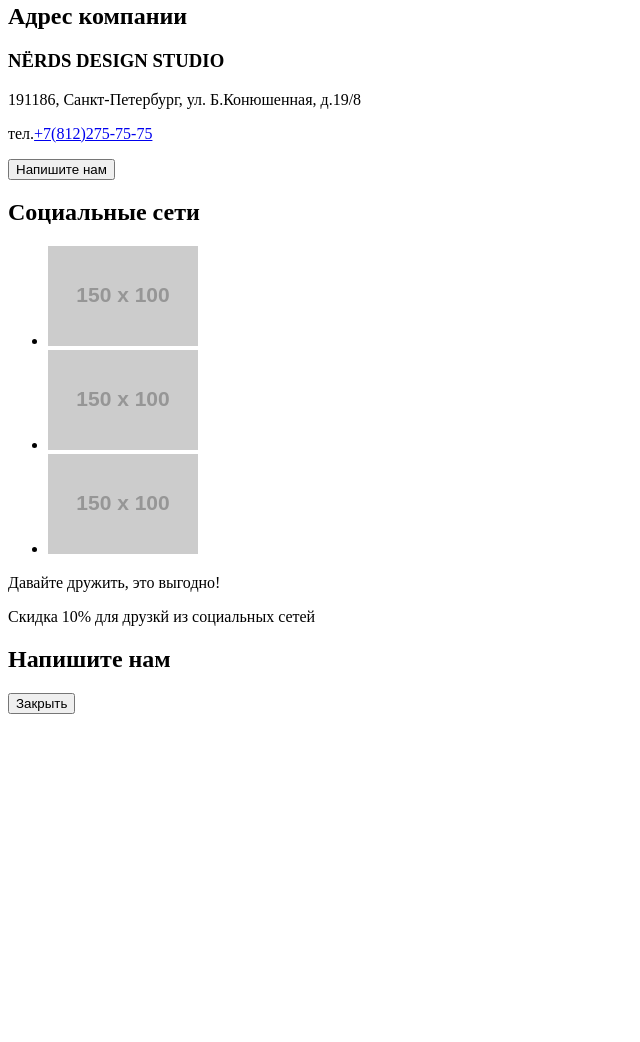
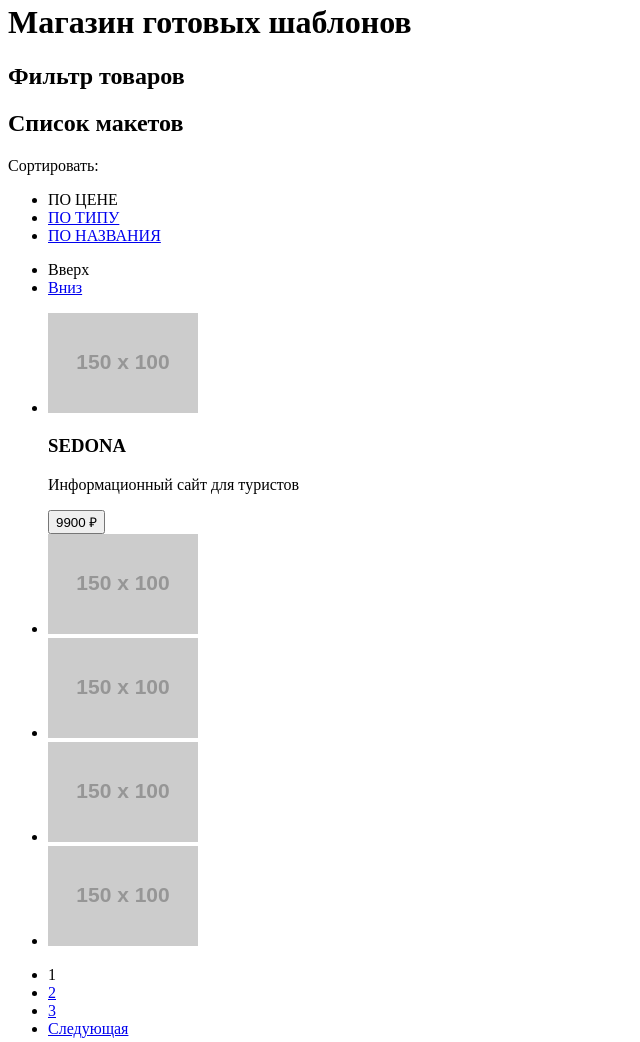
Before and after one commit to maximilian-marshak/253205-nerds-29, a plain HTML site: page catalog.html in a window 1280 px wide. Shown: the part 251-1293 px from the top of the page, without its empty margins (0-640 px from the left). Before the commit the page ends 973 px from the top, so only its background shows below. Drawn offline with Linux system fonts and the light colour scheme; placeholder pictures from the web are drawn by us.

Commit message:
Разметка каталога
HTML разметка каталога NЁRDS

```diff
--- a/catalog.html
+++ b/catalog.html
@@ -20,7 +20,69 @@
           </nav>
       </header>
       <main>
-
+          <h1>Магазин готовых шаблонов</h1>
+          <section>
+              <h2>Фильтр товаров</h2>
+          </section>
+          <section>
+              <h2>Список макетов</h2>
+              <p>Сортировать:</p>
+              <ul>
+                  <li>
+                      <a>ПО ЦЕНЕ</a>
+                  </li>
+                  <li>
+                      <a href="#">ПО ТИПУ</a>
+                  </li>
+                  <li>
+                      <a href="#">ПО НАЗВАНИЯ</a>
+                  </li>
+              </ul>
+              <ul>
+                  <li>
+                      <a>Вверх</a>
+                  </li>
+                  <li>
+                      <a href="#">Вниз</a>
+                  </li>
+              </ul>
+              <ul>
+                  <li>
+                      <img src="https://via.placeholder.com/150x100" alt="">
+                      <h3>
+                          <a>SEDONA</a>
+                      </h3>
+                      <p>Информационный сайт для туристов</p>
+                      <button type="button">9900 ₽</button>
+                  </li>
+                  <li>
+                      <img src="https://via.placeholder.com/150x100" alt="">
+                  </li>
+                  <li>
+                      <img src="https://via.placeholder.com/150x100" alt="">
+                  </li>
+                  <li>
+                      <img src="https://via.placeholder.com/150x100" alt="">
+                  </li>
+                  <li>
+                      <img src="https://via.placeholder.com/150x100" alt="">
+                  </li>
+              </ul>
+              <ul>
+                  <li>
+                      <a>1</a>
+                  </li>
+                  <li>
+                      <a href="#">2</a>
+                  </li>
+                  <li>
+                      <a href="#">3</a>
+                  </li>
+                  <li>
+                      <a href="#">Следующая</a>
+                  </li>
+              </ul>
+          </section>
       </main>
       <footer>
           <section>
```
